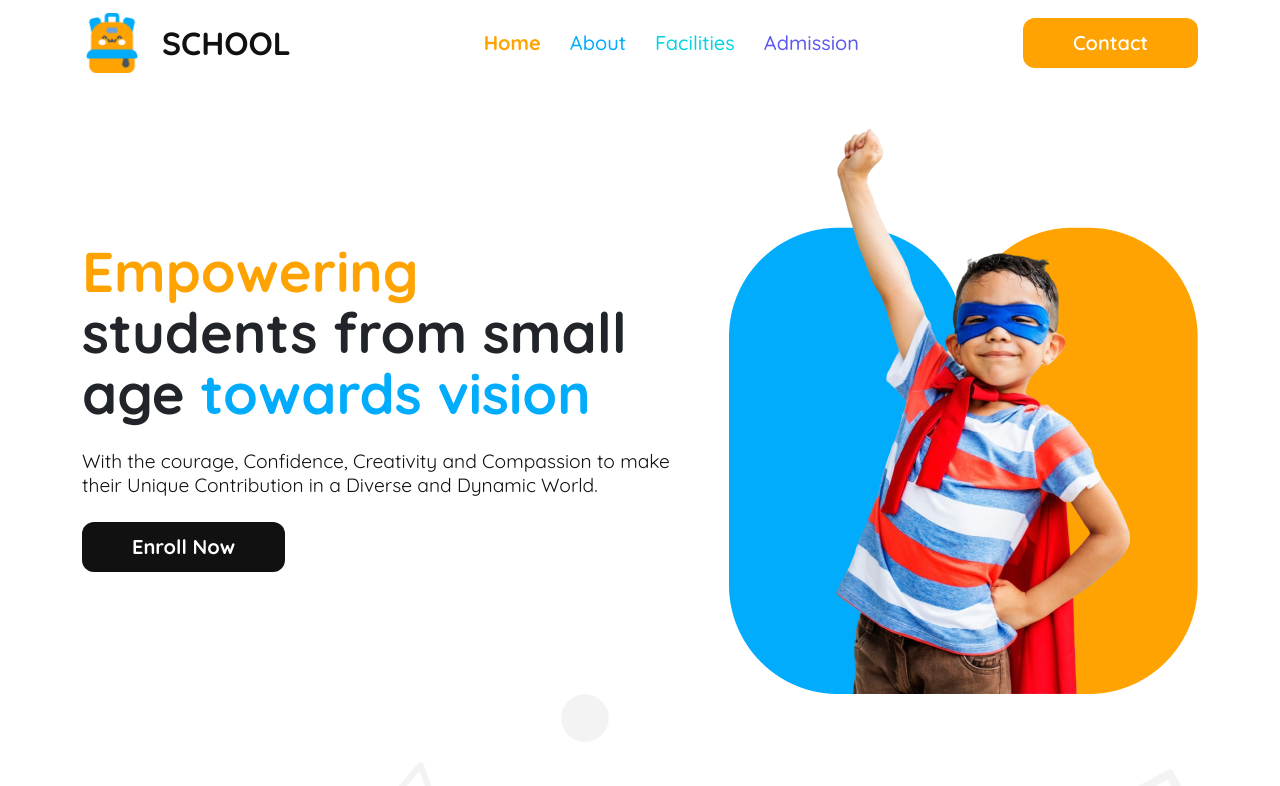
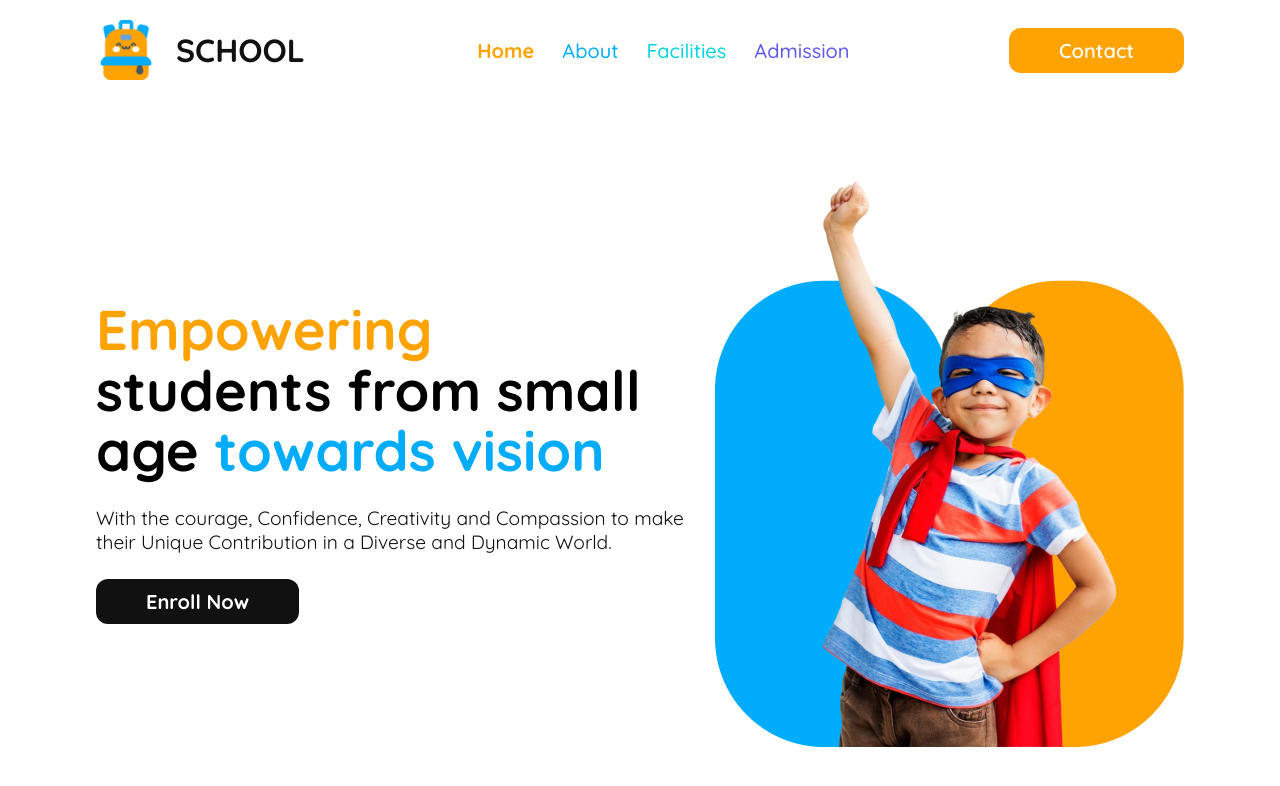
Before and after one commit to moktadir-mirul/assignment-ph-two, a plain HTML site: page index.html in a window 1280 px wide. Drawn offline with nearby package versions, Linux system fonts and the light colour scheme.

Commit message:
nav bar edited and responsive done

```diff
--- a/Styles/style.css
+++ b/Styles/style.css
@@ -5,6 +5,18 @@
 }
 
 /* Header Area Styles Starts */
+
+.header {
+    width: 85%;
+    height: 150px;
+    margin: 0 auto;
+    margin-top: 20px;
+}
+.nav-bar {
+    display: flex;
+    justify-content: space-between;
+    align-items: center;
+}
 .logo-area {
     display: flex;
     justify-content: center;
@@ -22,28 +34,36 @@
     font-weight: 700;
     margin-left: 10px;
 }
-#nav-link1 {
+.navs {
+    text-decoration: none;
+}
+.nav-menu {
+    list-style: none;
+    display: flex;
+    gap: 15px;
+}
+.nav-link1 {
     color: rgb(254, 163, 1);
     font-family: Quicksand;
     font-size: 1.25rem;
     font-weight: 700;
     margin-left: 13px;
 }
-#nav-link2 {
+.nav-link2 {
     color: rgb(1, 172, 253);
     font-family: Quicksand;
     font-size: 20px;
     font-weight: 500;
     margin-left: 13px;
 }
-#nav-link3{
+.nav-link3{
     color: rgb(5, 212, 223);
     font-family: Quicksand;
     font-size: 20px;
     font-weight: 500;
     margin-left: 13px;
 }
-#nav-link4 {
+.nav-link4 {
     color: rgb(93, 88, 239);
     font-family: Quicksand;
     font-size: 20px;
@@ -60,6 +80,9 @@
     border-radius: 12px;
     padding: 10px 50px;
 }
+#menu-icon {
+    display: none;
+}
 #hr-tag {
     visibility: hidden;
 }
@@ -68,7 +91,7 @@
 /* Banner Area Styles Starts */
 
 .whole-banner-area {
-    width: 90%;
+    width: 85%;
     margin: 0 auto;
     height: auto;
     display: flex;
@@ -118,31 +141,59 @@
     height: 800px;
     background-image: url(../assets/bg.png);
 }
-
+.curri-hd {
+    padding-top: 80px;
+}
+.curri-hd-text {
+    color: rgb(0, 0, 0);
+    font-family: Quicksand;
+    font-size: 2.86rem;
+    font-weight: 700;
+    text-align: center;
+}
+.card-1 {
+    width: 500px;
+    height: 400px;
+    border: 0.94px solid rgb(222, 245, 255);
+    border-radius: 18.86px;
+    box-shadow: inset 0px 0px 28.3px 0.94px rgba(0, 0, 0, 0.05);
+    background: linear-gradient(180.00deg, rgb(222, 245, 255),rgba(255, 255, 255, 0) 40%),rgb(255, 255, 255);
+}
 /* Curriculum Area Styles Ends */
 
 @media screen and (max-width: 576px) {
     /* Header Area Styles Starts */
-    .header-area {
-        width: 100%;
+    .header {
+        width: 90%;
+        margin: 0 auto;
+        margin-top: 10px;
+        height: 80px;
+    }
+    .logo-text, .menu-part, .nav-btn {
+        display: none;
+    }
+    #menu-icon {
+        display: block;
     }
     #hr-tag {
         visibility: visible;
         border: none;
-        height: 3.5px;
+        height: 2.5px;
         background-color: rgb(254, 163, 1);
     }
     /* Header Area Styles Ends */
 
     /* Banner Area Styles Starts */
-
     .whole-banner-area {
+        width: 85%;
+        margin: 0 auto;
         height: auto;
         text-align: center;
         flex-direction: column-reverse;
     }
     .banner-hd {
         margin-top: 20px;
+        font-size: 2.8rem;
         text-align: center;
         margin-bottom: 25px;
     }
--- a/index.html
+++ b/index.html
@@ -10,48 +10,38 @@
     <link rel="preconnect" href="https://fonts.gstatic.com" crossorigin>
     <link href="https://fonts.googleapis.com/css2?family=Quicksand:wght@300..700&family=Raleway:ital,wght@0,100..900;1,100..900&display=swap" rel="stylesheet">
     <!-- Bootstrap Linked -->
-    <link href="https://cdn.jsdelivr.net/npm/bootstrap@5.3.3/dist/css/bootstrap.min.css" rel="stylesheet" integrity="sha384-QWTKZyjpPEjISv5WaRU9OFeRpok6YctnYmDr5pNlyT2bRjXh0JMhjY6hW+ALEwIH" crossorigin="anonymous">
-    <script src="https://cdn.jsdelivr.net/npm/bootstrap@5.3.3/dist/js/bootstrap.bundle.min.js" integrity="sha384-YvpcrYf0tY3lHB60NNkmXc5s9fDVZLESaAA55NDzOxhy9GkcIdslK1eN7N6jIeHz" crossorigin="anonymous"></script>
+    <!-- <link href="https://cdn.jsdelivr.net/npm/bootstrap@5.3.3/dist/css/bootstrap.min.css" rel="stylesheet" integrity="sha384-QWTKZyjpPEjISv5WaRU9OFeRpok6YctnYmDr5pNlyT2bRjXh0JMhjY6hW+ALEwIH" crossorigin="anonymous">
+    <script src="https://cdn.jsdelivr.net/npm/bootstrap@5.3.3/dist/js/bootstrap.bundle.min.js" integrity="sha384-YvpcrYf0tY3lHB60NNkmXc5s9fDVZLESaAA55NDzOxhy9GkcIdslK1eN7N6jIeHz" crossorigin="anonymous"></script> -->
+    <!-- Font Awesome -->
+    <link rel="stylesheet" href="https://cdnjs.cloudflare.com/ajax/libs/font-awesome/6.7.2/css/all.min.css" integrity="sha512-Evv84Mr4kqVGRNSgIGL/F/aIDqQb7xQ2vcrdIwxfjThSH8CSR7PBEakCr51Ck+w+/U6swU2Im1vVX0SVk9ABhg==" crossorigin="anonymous" referrerpolicy="no-referrer" />
 </head>
 <body>
     <!-- Header Area Starts -->
-    <header class="header-area">
-        <nav class="navbar navbar-expand-lg">
-            <div class="container">
-                <a class="navbar-brand" href="#">
-                    <div class="logo-area">
-                        <img src="assets/logo.png" alt="School Logo" class="logo-img d-inline-block align-text-middle">
-                        <span class="logo-text">SCHOOL</span>
-                    </div>
-                </a>
-                <button class="navbar-toggler" type="button" data-bs-toggle="collapse" data-bs-target="#navbarSupportedContent" aria-controls="navbarSupportedContent" aria-expanded="false" aria-label="Toggle navigation">
-                    <span class="navbar-toggler-icon"></span>
-                </button>
-                <div class="collapse navbar-collapse" id="navbarSupportedContent">
-                    <ul class="navbar-nav me-auto ms-auto mb-2 mb-lg-0">
-                        <li class="nav-item">
-                            <a class="nav-link" id="nav-link1" href="#">Home</a>
-                        </li>
-                        <li class="nav-item">
-                            <a class="nav-link" id="nav-link2" href="#">About</a>
-                        </li>
-                        <li class="nav-item dropdown">
-                            <a class="nav-link" id="nav-link3" href="#">Facilities</a>
-                        </li>
-                        <li class="nav-item">
-                            <a class="nav-link" id="nav-link4" href="#">Admission</a>
-                        </li>
+        <header class="header">
+            <navbar class="nav-bar">
+                <div class="logo-area">
+                    <img src="assets/logo.png" alt="School Logo" class="logo-img">
+                    <h1 class="logo-text">SCHOOL</h1>
+                </div>
+                <div class="menu-part">
+                    <ul class="nav-menu">
+                        <li class="menu-item"><a href="" class="navs nav-link1">Home</a></li>
+                        <li class="menu-item"><a href="" class="navs nav-link2">About</a></li>
+                        <li class="menu-item"><a href="" class="navs nav-link3">Facilities</a></li>
+                        <li class="menu-item"><a href="" class="navs nav-link4">Admission</a></li>
                     </ul>
+                </div>
+                <div class="nav-btn-area">
                     <button class="nav-btn">Contact</button>
+                    <i class="fa-solid fa-bars fa-2xl" id="menu-icon"></i>
                 </div>
-            </div>
-          </nav>
+            </navbar>
     </header>
     <!-- Header Area Ends -->
     <hr id="hr-tag">
     <main>
         <!-- Banner Area Starts -->
-        <section class="container whole-banner-area">
+        <section class="whole-banner-area">
             <div class="banner-text-area">
                 <h1 class="banner-hd">
                     <span class="bn-hd-1">Empowering</span> <br>
@@ -71,11 +61,16 @@
         </section>
         <!-- Banner Area Ends -->
          <!-- Curriculum Area Starts -->
-          <section class="container whole-curi-area">
-            <div class="curri-area">
-
+          <!-- <section class="container-fluid whole-curi-area">
+            <div class="curri-hd">
+                <h1 class="curri-hd-text">
+                    Standard Curriculum
+                </h1>
             </div>
-          </section>
+            <div class="curri-card-area">
+                <div class="card-1"></div>
+            </div>
+          </section> -->
           <!-- Curriculum Area Ends -->
     </main>
 </body>
```
